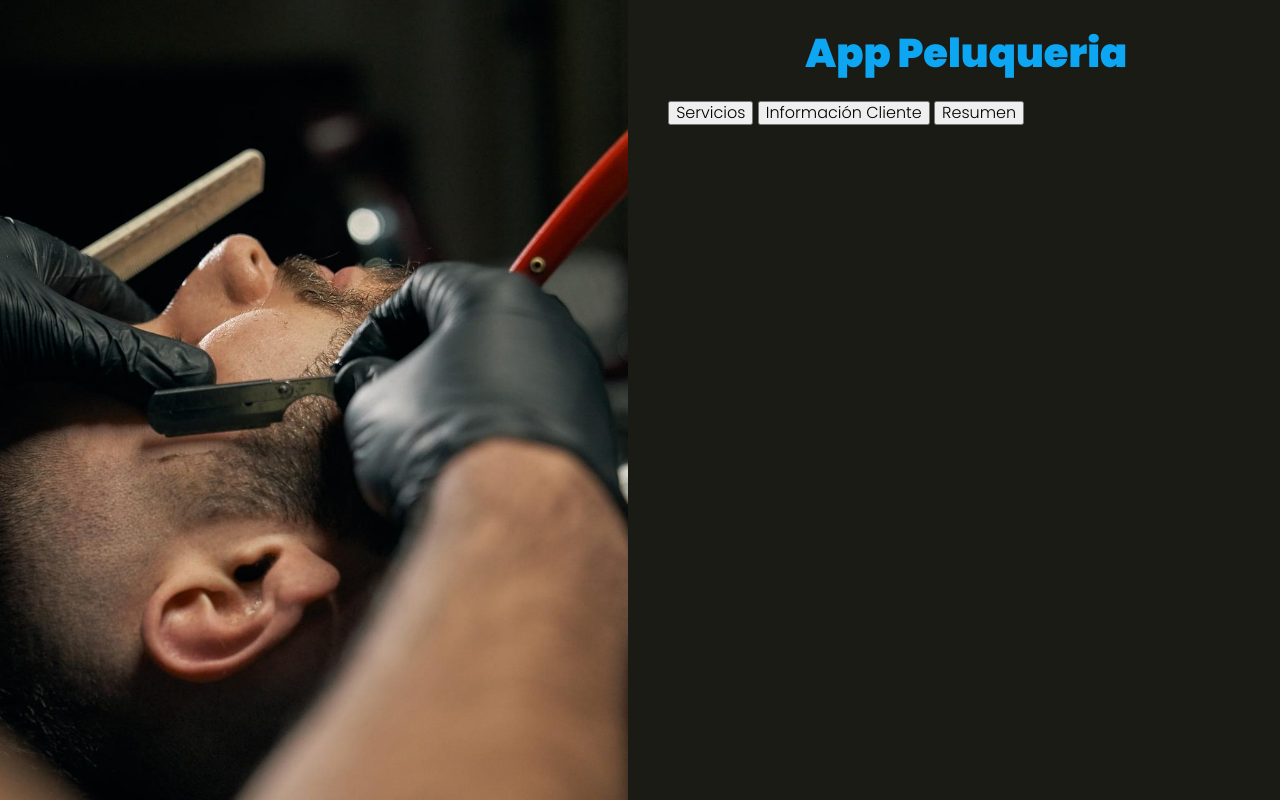
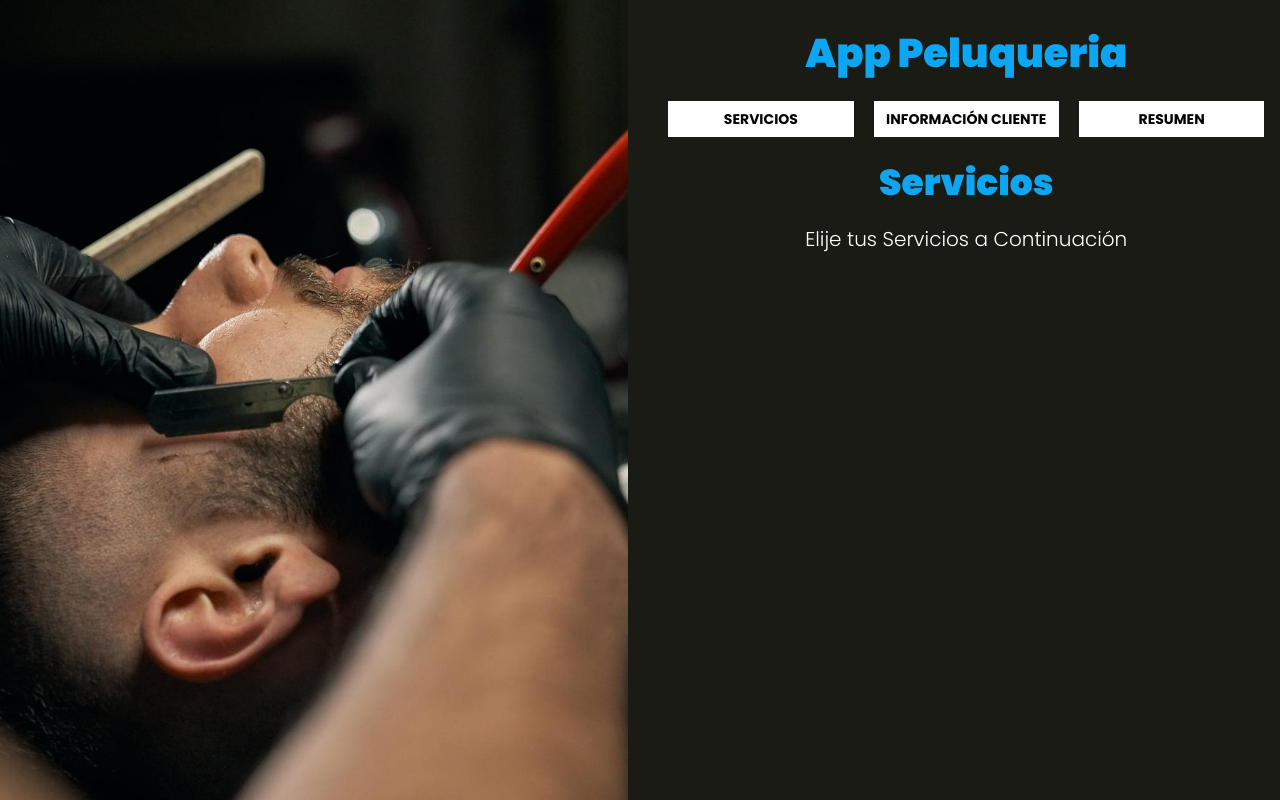
Before and after one commit to DavidSC34/appsalon, a website: page index.html in a window 1280 px wide. Drawn offline with Linux system fonts and the light colour scheme.

Commit message:
Terminando sericios, SASS

```diff
--- a/index.html
+++ b/index.html
@@ -1,5 +1,6 @@
 <!DOCTYPE html>
 <html lang="en">
+
 <head>
     <meta charset="UTF-8">
     <meta name="viewport" content="width=device-width, initial-scale=1.0">
@@ -7,6 +8,7 @@
     <link href="https://fonts.googleapis.com/css2?family=Poppins:wght@300;700;900&display=swap" rel="stylesheet">
     <link rel="stylesheet" href="build/css/app.css">
 </head>
+
 <body>
 
     <div class="contenedor-estetica">
@@ -20,9 +22,21 @@
                 <button type="button">Información Cliente</button>
                 <button type="button">Resumen</button>
             </nav>
+            <!-- Inicia contenido app -->
+            <div class="seccion">
+                <h2>Servicios</h2>
+                <p class="text-center">Elije tus Servicios a Continuación</p>
+            </div>
+            <div class="seccion">
+                <h2>Tus Datos y Cita</h2>
+            </div>
+            <div class="seccion">
+                <h3>Resumen</h3>
+            </div>
         </div>
     </div>
 
     <script src="build/js/bundle.min.js"></script>
 </body>
+
 </html>
--- a/src/scss/app.scss
+++ b/src/scss/app.scss
@@ -4,3 +4,4 @@
 @import 'base/mixins';
 @import 'base/globales';
 @import 'layout/UI';
+@import 'layout/tabs';
--- a/src/scss/layout/_UI.scss
+++ b/src/scss/layout/_UI.scss
@@ -22,4 +22,11 @@ body {
     width: 95%;
     margin: 0 auto;
     padding-top: 3rem;
+    .seccion {
+        display: none;
+        margin-top: $separacion / 2;
+        &:first-of-type {
+            display: block;
+        }
+    }
 }
--- /dev/null
+++ b/src/scss/layout/_tabs.scss
@@ -0,0 +1,15 @@
+.tabs {
+    @include grid(3, 2rem);
+    button {
+        background-color: $blanco;
+        font-size: 1.4rem;
+        font-weight: $bold;
+        padding: 1rem;
+        text-align: center;
+        text-transform: uppercase;
+        border: none;
+        &:hover {
+            cursor: pointer;
+        }
+    }
+}
```
Also changed, not shown: build/css/app.css, 1 other file.
